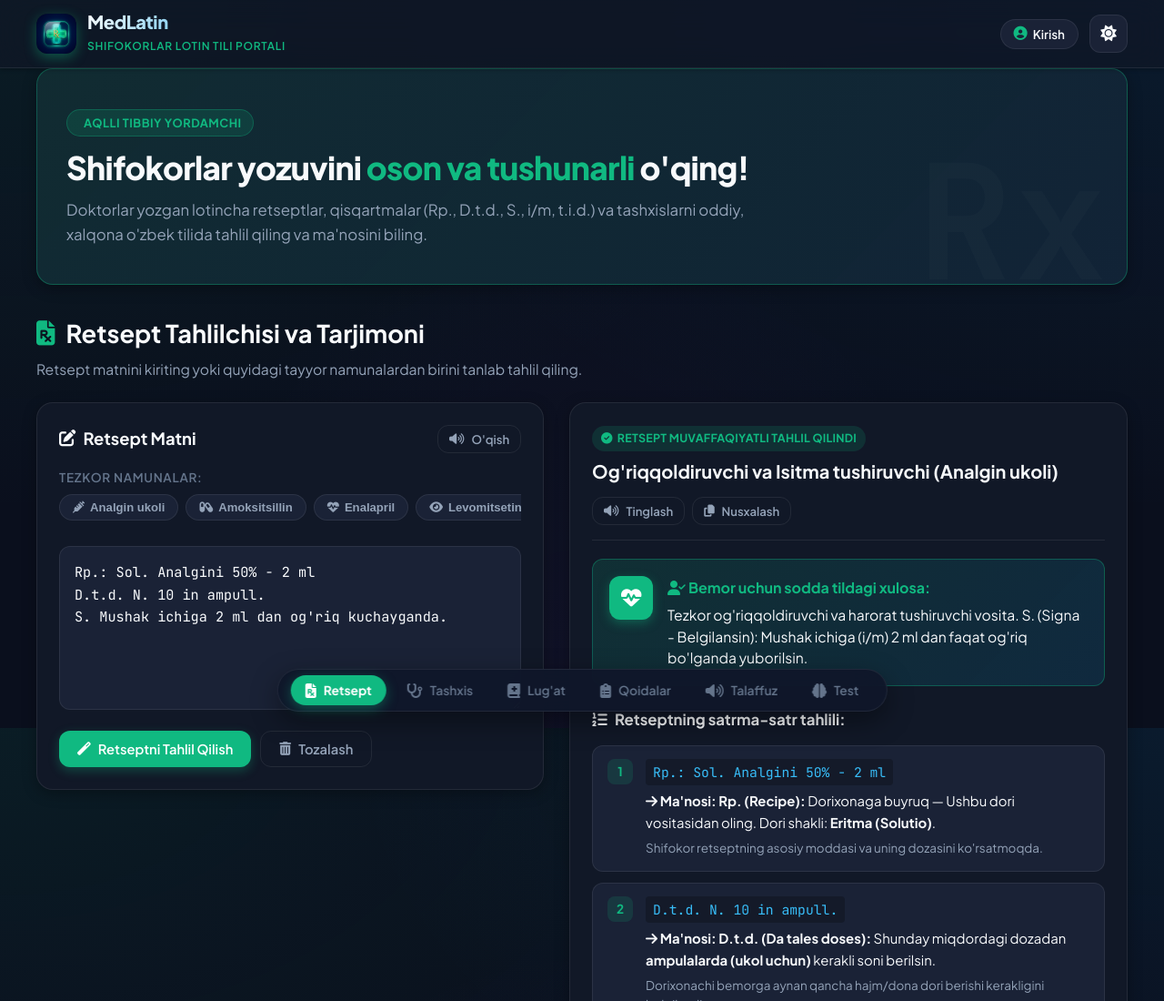
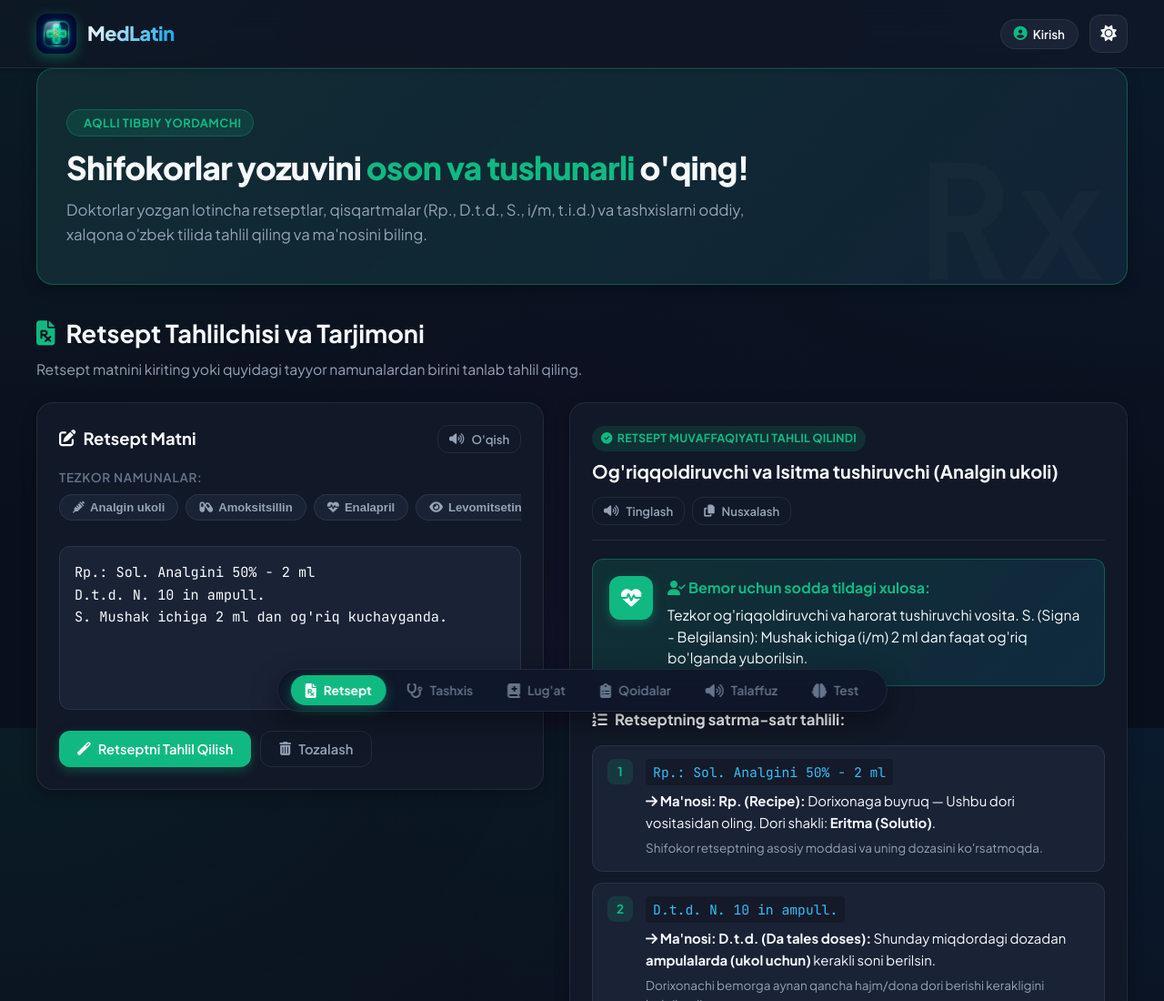
Before and after one commit to dilmurod3739/Lotin_tili_tarjimoni, a website: page index.html in a window 1280 px wide. Shown: the top 1100 px of the page at 91% size. Drawn offline with Linux system fonts and the light colour scheme.

Commit message:
fix: logotip ostidagi ortiqcha 'Shifokorlar Lotin Tili Portali' yozuvi olib tashlandi

```diff
--- a/index.html
+++ b/index.html
@@ -27,7 +27,6 @@
                 </div>
                 <div class="logo-text">
                     <h1>MedLatin</h1>
-                    <span>Shifokorlar Lotin Tili Portali</span>
                 </div>
             </a>
 
--- a/package.json
+++ b/package.json
@@ -1,6 +1,6 @@
 {
   "name": "medlatin",
-  "version": "1.2.1",
+  "version": "1.2.2",
   "description": "MedLatin — Shifokorlar Lotin Tili va Retseptlar Portali",
   "main": "index.html",
   "scripts": {
--- a/style.css
+++ b/style.css
@@ -179,22 +179,14 @@ pre, code {
 }
 
 .logo-text h1 {
-    font-size: 1.25rem;
+    font-size: 1.35rem;
     font-weight: 800;
     letter-spacing: -0.02em;
     background: linear-gradient(120deg, var(--text-primary), var(--secondary));
     -webkit-background-clip: text;
     -webkit-text-fill-color: transparent;
     margin: 0;
-    line-height: 1.2;
-}
-
-.logo-text span {
-    font-size: 0.75rem;
-    color: var(--primary);
-    font-weight: 600;
-    text-transform: uppercase;
-    letter-spacing: 0.06em;
+    line-height: 1;
 }
 
 .header-actions {
```
Also changed, not shown: .github/workflows/build-apk.yml.
